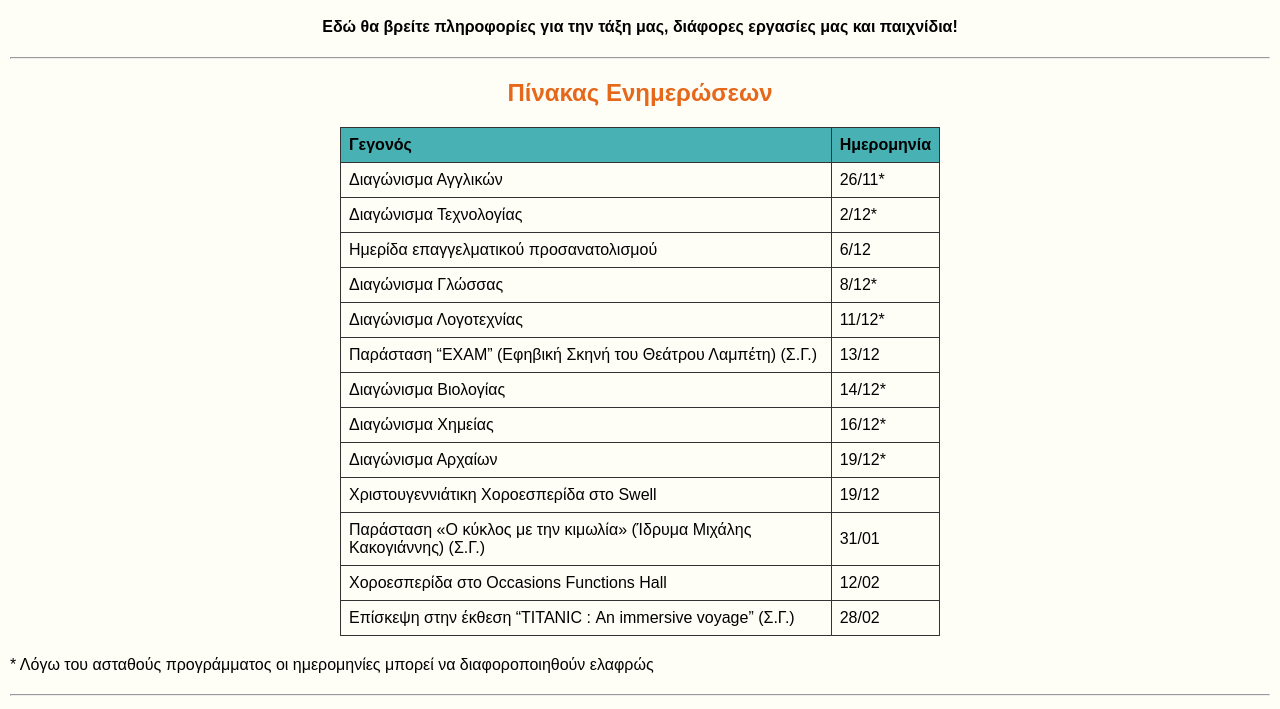
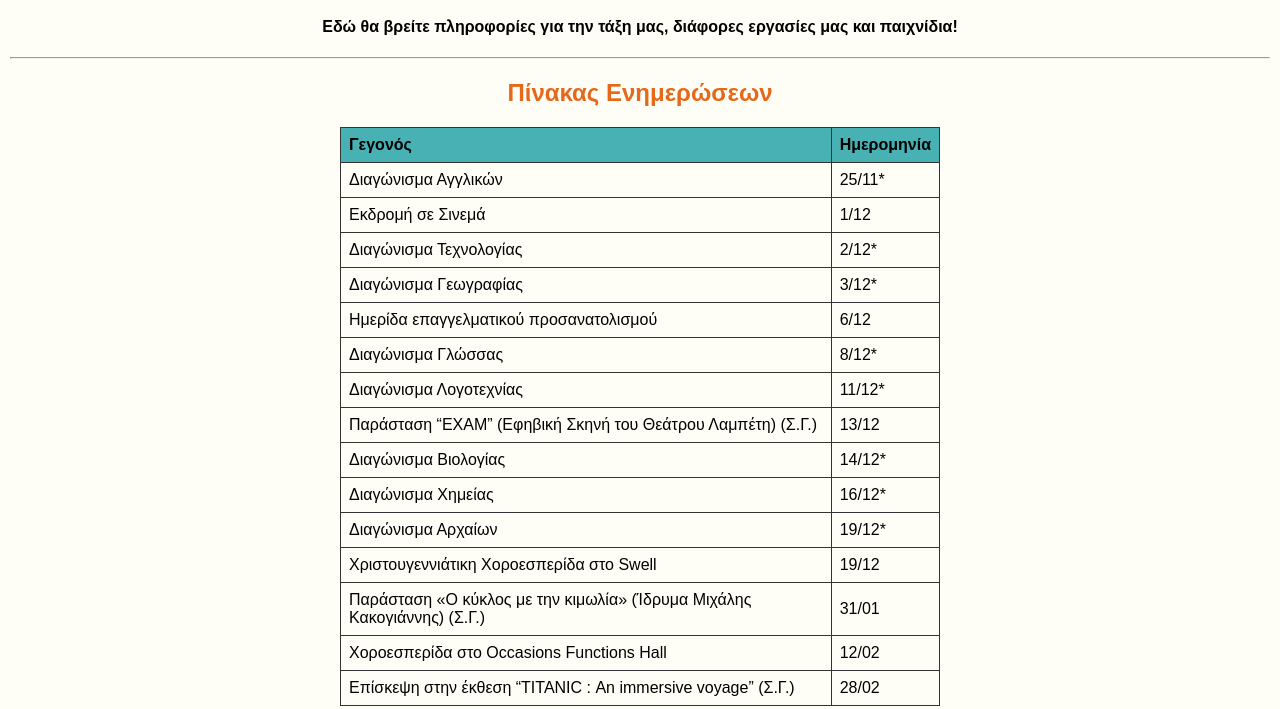
Before and after one commit to Panagiotis-Katziotis/evagelikisite, a plain HTML site: page index.html in a window 1280 px wide. Shown: the part 261-970 px from the top of the page. Drawn offline with Linux system fonts and the light colour scheme.

Commit message:
Update index.html

```diff
--- a/index.html
+++ b/index.html
@@ -104,14 +104,24 @@
     <th>Ημερομηνία</th>
   </tr>
 
-<tr>
+ <tr>
     <td>Διαγώνισμα Αγγλικών</td>
-    <td>26/11*</td>
+    <td>25/11*</td>
   </tr>
 
-<tr>
+ <tr>
+    <td>Εκδρομή σε Σινεμά</td>
+    <td>1/12</td>
+  </tr>
+
+ <tr>
     <td>Διαγώνισμα Τεχνολογίας</td>
     <td>2/12*</td>
+  </tr>
+
+  <tr>
+    <td>Διαγώνισμα Γεωγραφίας</td>
+    <td>3/12*</td>
   </tr>
 
   <tr>
```
